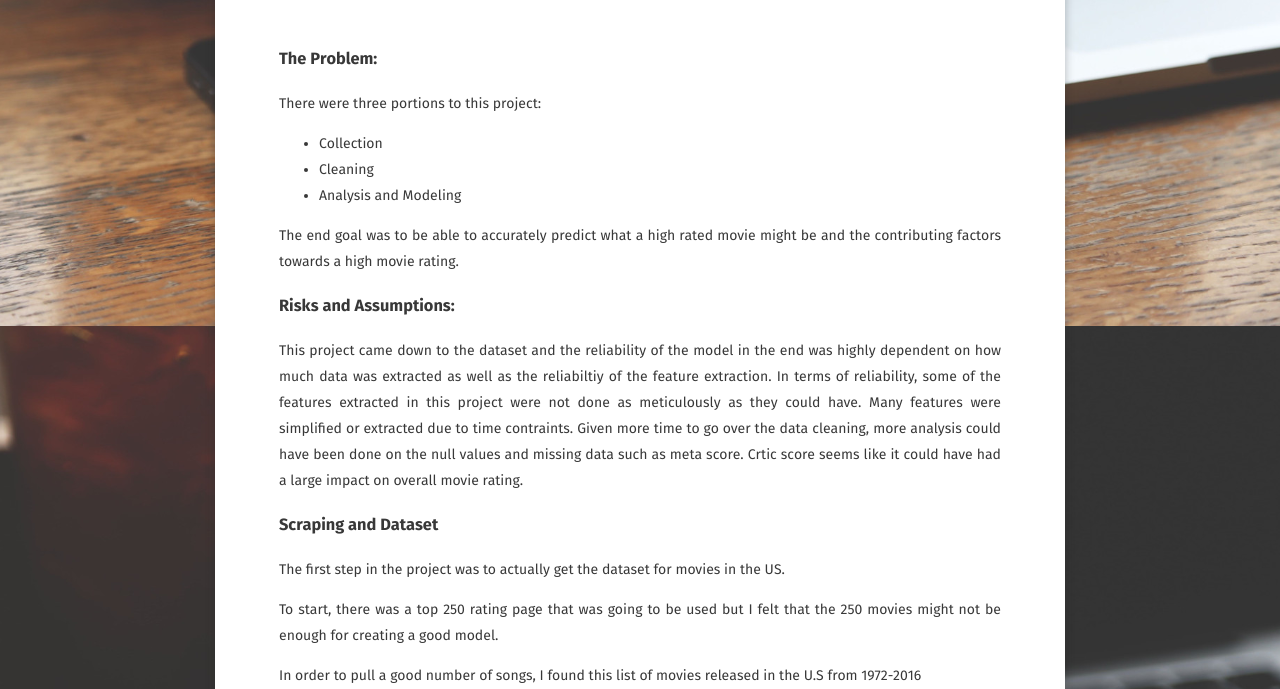
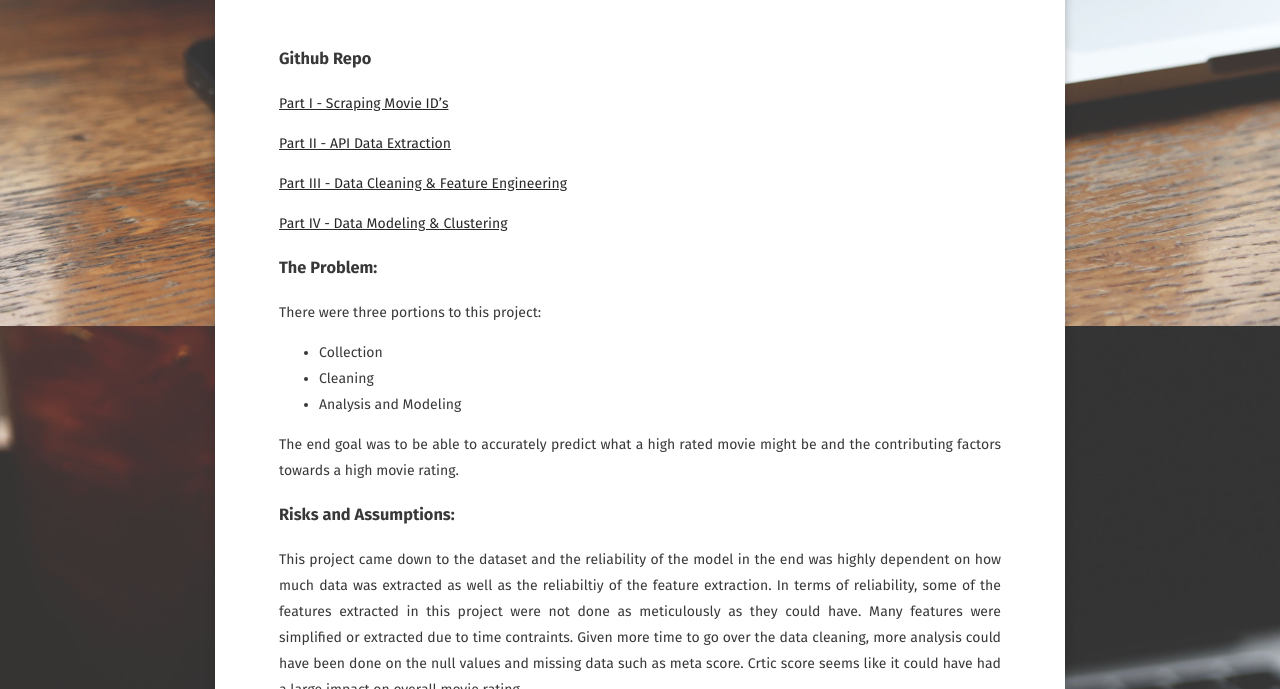
Before and after one commit to AdrianLl/AdrianLl.github.io, a Jekyll site: the page built from _posts/2017-03-01-Movie-Rating-Analysis.md, in a window 1280 px wide and 900 px high, scrolled down 363 px, cut to the strip 211-900 px from the top of the window. Built offline with Jekyll 4.4.1, drawn with Linux system fonts in a browser that asks for light colours; some web fonts are replaced; comment, search, counter and statistics services are not loaded.

Commit message:
added github links to movie rating post

```diff
--- a/_posts/2017-03-01-Movie-Rating-Analysis.md
+++ b/_posts/2017-03-01-Movie-Rating-Analysis.md
@@ -18,6 +18,15 @@ comments: true
 # thumbnail: cogs
 
 ---
+### Github Repo
+[Part I - Scraping Movie ID's](https://github.com/AdrianLl/DSI-Movie-Rating-Predictor/blob/master/Part%20I%20-%20Scraping%20Movie%20ID.ipynb)
+
+[Part II - API Data Extraction](https://github.com/AdrianLl/DSI-Movie-Rating-Predictor/blob/master/Part%20II%20-%20API%20Data%20Extraction.ipynb)
+
+[Part III - Data Cleaning & Feature Engineering](https://github.com/AdrianLl/DSI-Movie-Rating-Predictor/blob/master/Part%20III%20-%20Data%20Cleaning%20%26%20Feature%20Engineering.ipynb)
+
+[Part IV - Data Modeling & Clustering](https://github.com/AdrianLl/DSI-Movie-Rating-Predictor/blob/master/Part%20IV%20-%20Data%20Modeling%20%26%20Clustering.ipynb)
+
 ### The Problem:
 
 There were three portions to this project:
```
